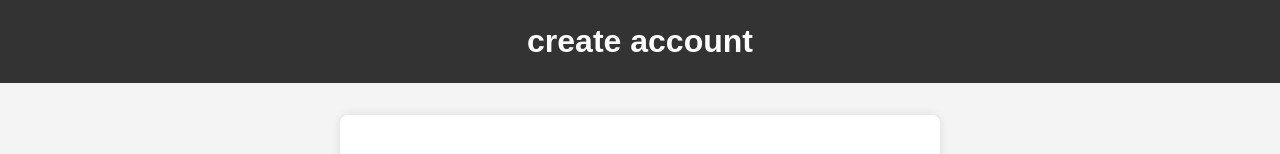
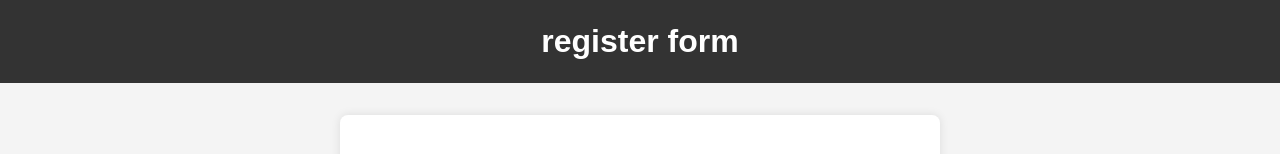
Before and after one commit to dhatchana31/register_form, a plain HTML site: page index.html in a window 1280 px wide. Shown: the top 154 px of the page. Drawn offline with Linux system fonts and the light colour scheme.

Commit message:
h1 created

```diff
--- a/index.html
+++ b/index.html
@@ -9,7 +9,7 @@
 <body>
     <header>
         <div class="container">
-            <h1>create account</h1>
+            <h1>register form</h1>
         </div>
     </header>
 
```
